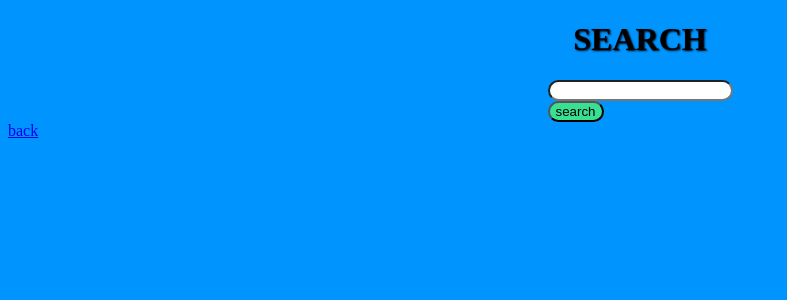
After one commit to sssj78726-cpu/water-market-site, a Flask app: page /search in a window 1280 px wide. The commit adds this page. Shown: the top 300 px of the page, without its empty margins (0-787 px from the left). Run offline with Flask 3, Linux system fonts and the light colour scheme; a user stored in the database is signed in; data comes from the database, SQL or seed files in the repository; both versions use the stored data as it was after the commit.

Commit message:
add search

```diff
--- a/add.py
+++ b/add.py
@@ -1,11 +1,9 @@
 from app import db, Product, app
 
 with app.app_context():
-    if Product.query.count() == 0:
+    if Product.query.count() == 3:
         products = [
-            Product(name='sprite complect', price=14, image='spriteW2.png'),
-            Product(name='water 1L', price=1, image='water1.png'),
-            Product(name='water 5L', price=5, image='water2.png'),
+            Product(name='pepsi', price=2, image='pepsi.png'),
         ]
         db.session.add_all(products)
         db.session.commit()
--- a/app.py
+++ b/app.py
@@ -55,6 +55,10 @@ class LoginForm(FlaskForm):
     login = StringField('login',validators=[DataRequired()])
     password = PasswordField('password',validators=[DataRequired()])
     submit = SubmitField('sign in')
+
+class SearchForm(FlaskForm):
+    name = StringField('name',validators=[DataRequired()])
+    submit = SubmitField('search')
 
 class Photos(FlaskForm):
     change = RadioField('change',choices=[('default.png','dog'),('cat.png','cat'),('parrot.png','parrot')],default='default.png', validators=[DataRequired()])
@@ -163,7 +167,7 @@ def delete_one(product_id):
         return redirect(url_for('home'))
     q = Cartss.query.filter_by(user_id = user.id, product_id = product_id).first()
     if q:
-        if q.quantity > 0:
+        if q.quantity > 1:
             q.quantity -=1
             db.session.add(q)
             db.session.commit()
@@ -218,6 +222,46 @@ def add_balance():
     db.session.commit()
     return redirect(url_for('profile'))
 
+@app.route('/secret')
+def secret():
+    return '<h1>what?</h1><a href="/">back</a>'
+
+@app.route('/search',methods =["GET","POST"])
+def search():
+    form = SearchForm()
+    if 'user' not in session:
+        return redirect(url_for('home'))
+    user = User.query.filter_by(login = session['user']).first()
+    if not user:
+        return redirect(url_for('home'))
+    if request.method == "POST" and form.validate_on_submit():
+        name = form.name.data
+        user_search = User.query.filter(User.login.contains(name)).all()
+        return render_template('search_result.html', users = user_search)
+    else:
+        return render_template('search.html',form = form)
+
+@app.route('/profile/<int:id>')
+def another_profile(id):
+    if 'user' not in session:
+        return redirect(url_for('home'))
+    user = User.query.filter_by(id = id).first()
+    if not user:
+        return redirect(url_for('home'))
+    return render_template('another.html',user = user)
+
+#future func.
+'''
+@app.route('/buy/<int:id>')
+def carts_buy(id):
+    if 'user' not in session:
+        return redirect(url_for('home'))
+    user = User.query.filter_by(login = session['user']).first()
+    if not user:
+        return redirect(url_for('home'))
+    cart = Cartss.query.filter_by(id = id).first()
+'''
+
 @app.errorhandler(404)
 def error404(e):
     return '<title>Oops</title><style>h1{color:red;} body{ background-color:gray}</style><h1>Oops! error 404</h1><a href="/">home</a>',404
--- /dev/null
+++ b/static/search.css
@@ -0,0 +1,28 @@
+
+body{
+    background-color: #0094ff;
+}
+input{
+    display: flex;
+    justify-content: center;
+    border-radius: 12px;
+}
+.parrent{
+    display: flex;
+    justify-content: center;
+    gap:10px;
+    flex-wrap: wrap;
+    align-items: center;
+}
+input[type='submit']{
+    background-color: #4bf870c2;
+    border-radius: 12px;
+}
+h1{
+    text-align: center;
+    text-shadow: 1px 1px 2px black;
+}
+input[type='submit']:hover{
+    background-color: #26fc54c2;
+    box-shadow: 0px 0px 3px white;
+}
--- a/templates/home.html
+++ b/templates/home.html
@@ -19,11 +19,14 @@
             <a href="/profile">profile</a>
         </div>
     {% endif %}
+
+
     <div class="card2Boss">
         <div class="links">
             <nav>
                 <a href="/cart">Cart</a>
                 <a href="/catalog">cataloge</a>
+                <a href="/search">search</a>
             </nav>
             <div class="sprite">
                 <a href="/sprite">Sprite!!!</a>
--- /dev/null
+++ b/templates/search.html
@@ -0,0 +1,18 @@
+<!DOCTYPE html>
+<html>
+<head>
+    <title>Search</title>
+    <link rel="stylesheet" href="{{url_for('static',filename = 'search.css')}}">
+</head>
+<body>
+    <h1>SEARCH</h1>
+    <div class="parrent">
+        <form method="post">
+            {{form.csrf_token}}
+            {{form.name()}}
+            {{form.submit()}}
+        </form>
+    </div>
+    <a href="/">back</a>
+</body>
+</html>
```
Also changed, not shown: templates/another.html (added, +45 -0 lines), templates/search_result.html (added, +20 -0 lines), instance/marcet.db, static/style.css (line endings or trailing spaces).
